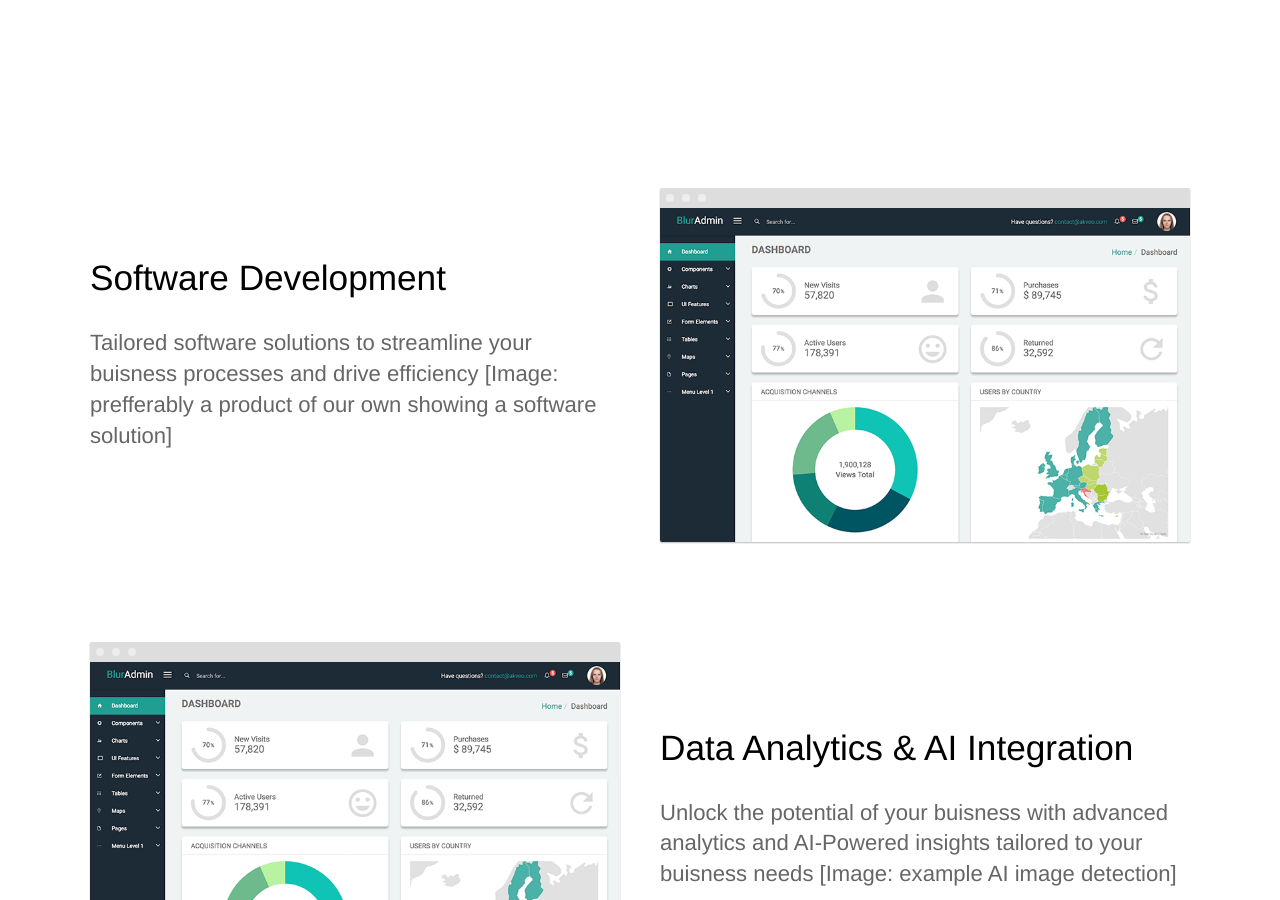
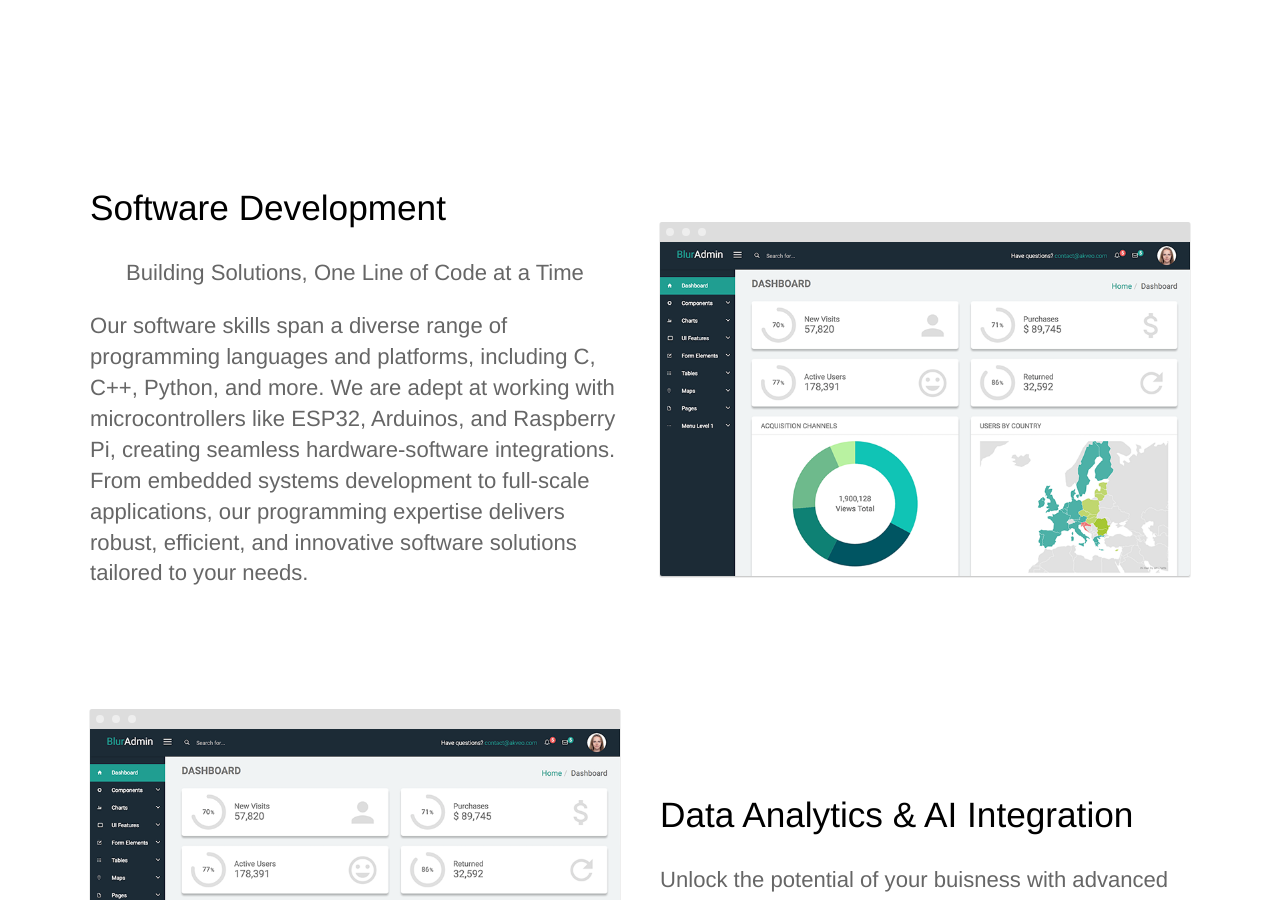
Before and after one commit to SSKD-Solutions/SSKD-Solutions, a Jekyll site: the page built from index.html, in a window 1280 px wide and 900 px high, scrolled down 4956 px. Built offline with Jekyll 4.4.1, drawn with Linux system fonts in a browser that asks for light colours; some of the changed text lies outside the part shown.

Commit message:
software section added

```diff
--- a/index.html
+++ b/index.html
@@ -82,15 +82,15 @@
 <div class="content">
 	<section class ="expertise-section">
 		<p class="expertise-header">Our expertise:</p>
-		<!-- <div class="container flex">
+		<div class="container flex">
 			<div class="text editable">
-				<h2>Software Development</h2>
+				<h2>Software Development and Programming</h2>
 				<p>Tailored software solutions to streamline your buisness processes and drive efficiency [Image: prefferably a product of our own showing a software solution]</p>
 			</div>
 			<div class="image">
 				<img src="{{ site.baseurl }}/images/dashboard.png" alt="Screenshot" class="screenshot editable" />
 			</div>
-		</div> -->
+		</div>
 	</section>
 
 	<section>
@@ -123,7 +123,8 @@
 		<div class="container flex">
 			<div class="text editable">
 				<h2>Software Development</h2>
-				<p>Tailored software solutions to streamline your buisness processes and drive efficiency [Image: prefferably a product of our own showing a software solution]</p>
+				<p class="subtext editable">Building Solutions, One Line of Code at a Time</p>
+				<p>Our software skills span a diverse range of programming languages and platforms, including C, C++, Python, and more. We are adept at working with microcontrollers like ESP32, Arduinos, and Raspberry Pi, creating seamless hardware-software integrations. From embedded systems development to full-scale applications, our programming expertise delivers robust, efficient, and innovative software solutions tailored to your needs.</p>
 			</div>
 			<div class="image">
 				<img src="{{ site.baseurl }}/images/dashboard.png" alt="Screenshot" class="screenshot editable" />
```
